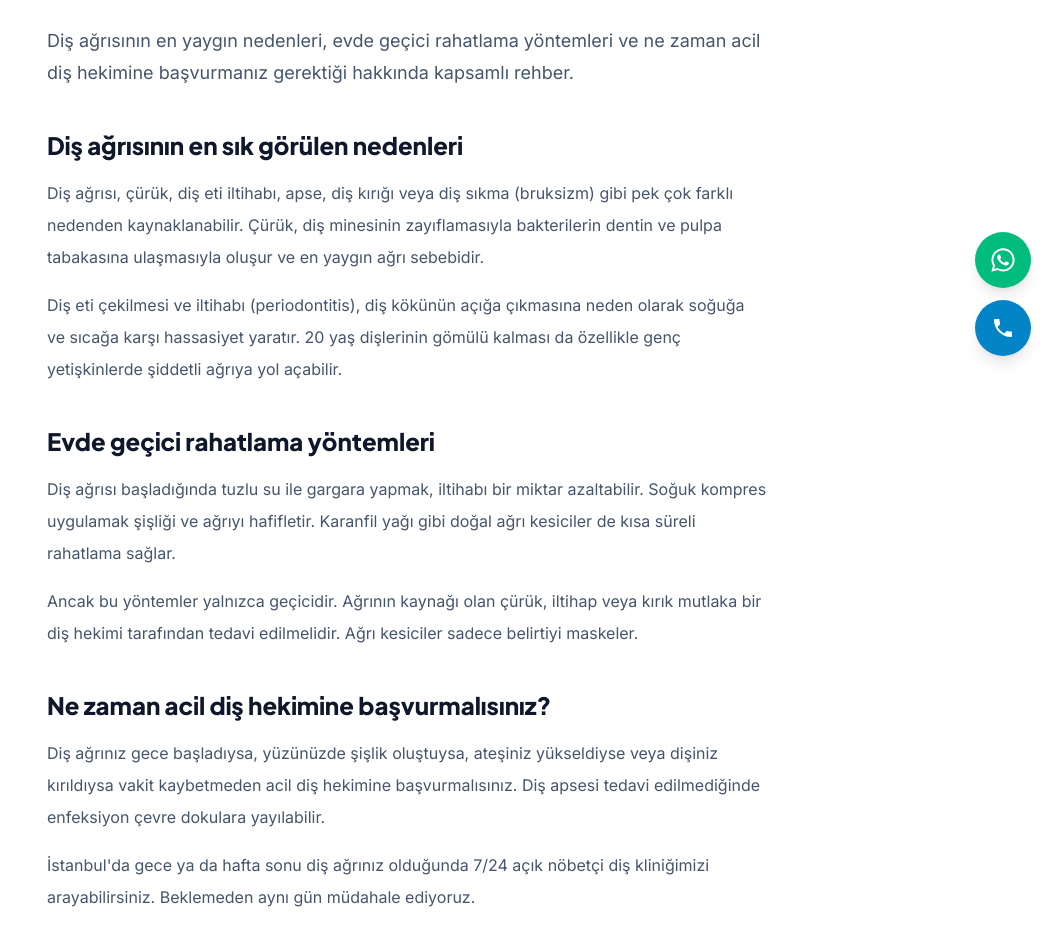
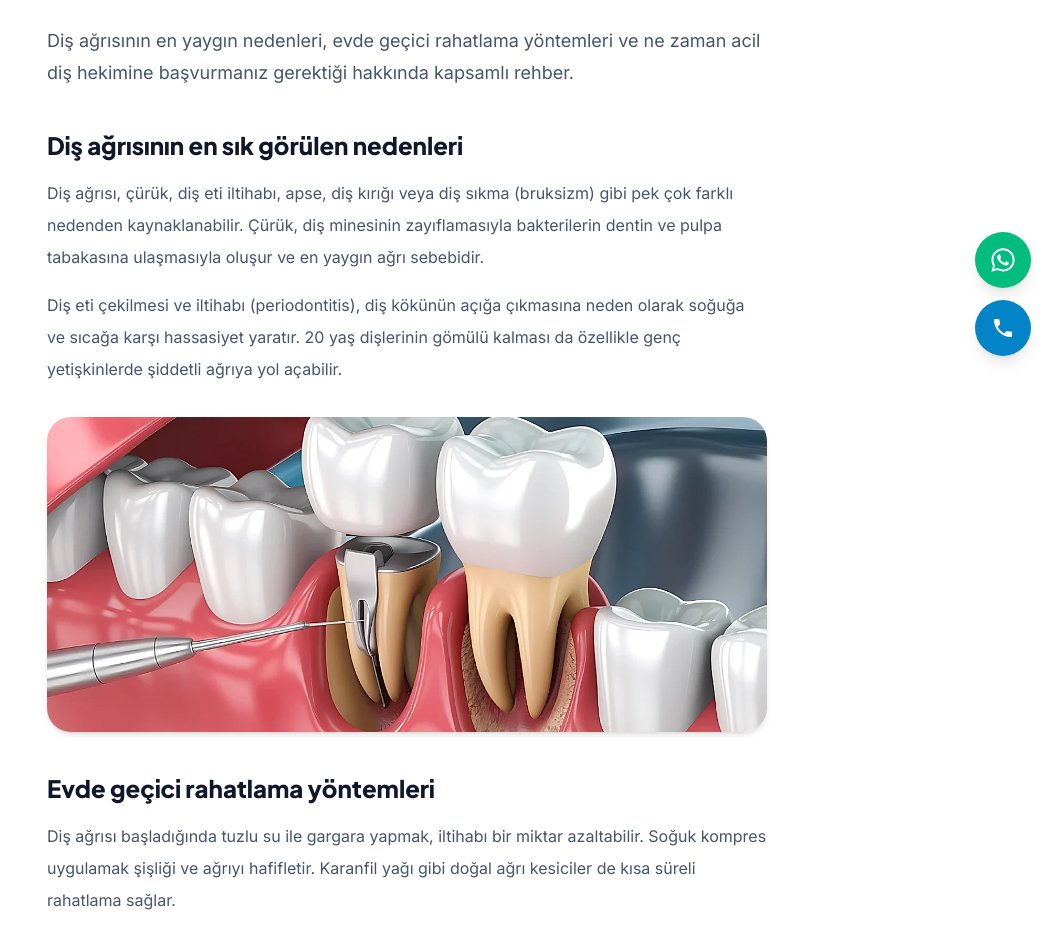
Before and after one commit to dehoa34-ctrl/acildishastanesi, a Next.js app: page /blog/dis-agrisi-neden-olur-evde-nasil-gecer in a window 1280 px wide. Shown: the part 420-1349 px from the top of the page, without its empty margins (233-1280 px from the left). Built offline with nearby package versions, Linux system fonts and the light colour scheme; no server answers.

Commit message:
Blog yazisi icerigine gorsel ekle (1. ve 2. bolum arasina, yaziya ozel)

```diff
--- a/src/app/blog/[slug]/page.tsx
+++ b/src/app/blog/[slug]/page.tsx
@@ -1,4 +1,5 @@
 import type { Metadata } from "next";
+import Image from "next/image";
 import Link from "next/link";
 import { notFound } from "next/navigation";
 import { posts, getPost } from "@/lib/posts";
@@ -90,7 +91,7 @@ export default async function BlogPostPage({ params }: { params: Promise<{ slug:
         <div className="mx-auto max-w-3xl px-4 sm:px-6">
           <p className="text-lg leading-8 text-slate-600">{post.description}</p>
 
-          {post.body.map((section) => (
+          {post.body.map((section, idx) => (
             <section key={section.h2}>
               <h2 className="mt-10 text-2xl font-extrabold text-slate-900">{section.h2}</h2>
               {section.paragraphs.map((para, i) => (
@@ -98,6 +99,17 @@ export default async function BlogPostPage({ params }: { params: Promise<{ slug:
                   {para}
                 </p>
               ))}
+              {idx === 0 && (
+                <div className="my-8 overflow-hidden rounded-3xl shadow-md">
+                  <Image
+                    src={post.image.replace("-card.webp", "-hero.webp")}
+                    alt={post.title}
+                    width={1600}
+                    height={600}
+                    className="aspect-[16/7] w-full object-cover"
+                  />
+                </div>
+              )}
             </section>
           ))}
 
```
